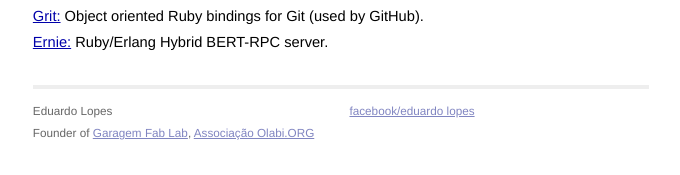
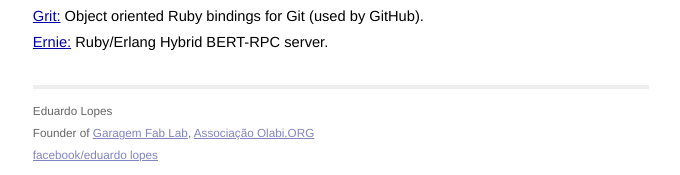
Before and after one commit to mojombo/mojombo.github.io, a Jekyll site: the page built from index.html, in a window 1280 px wide. Shown: the part 2216-2391 px from the top of the page, without its empty margins (299-979 px from the left). Built offline with Jekyll 4.4.1, drawn with Linux system fonts in a browser that asks for light colours.

Commit message:
Update default.html

```diff
--- a/_layouts/default.html
+++ b/_layouts/default.html
@@ -41,12 +41,9 @@
         Founder of
           <a href="http://garagemfablab.com.br/">Garagem Fab Lab</a>,
           <a href="https://olabi.co/">Associação Olabi.ORG</a>
+          <br />
+          <a href="https://www.facebook.com/eduardo.lopes.58323">facebook/eduardo lopes</a>
         <br />
-      </p>
-    </div>
-    <div class="contact">
-      <p>
-        <a href="https://www.facebook.com/eduardo.lopes.58323">facebook/eduardo lopes</a><br />
       </p>
     </div>
   </div>
```
